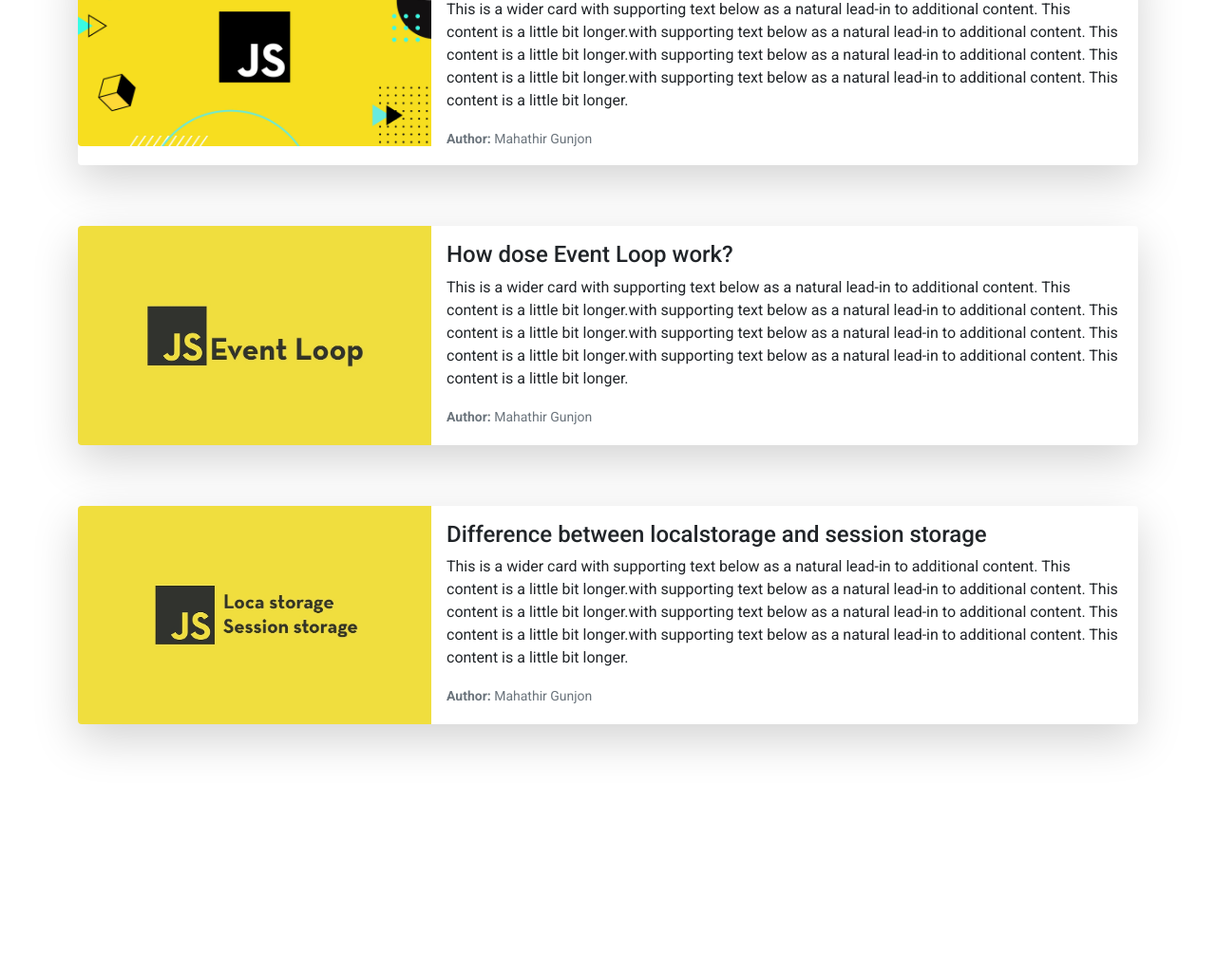
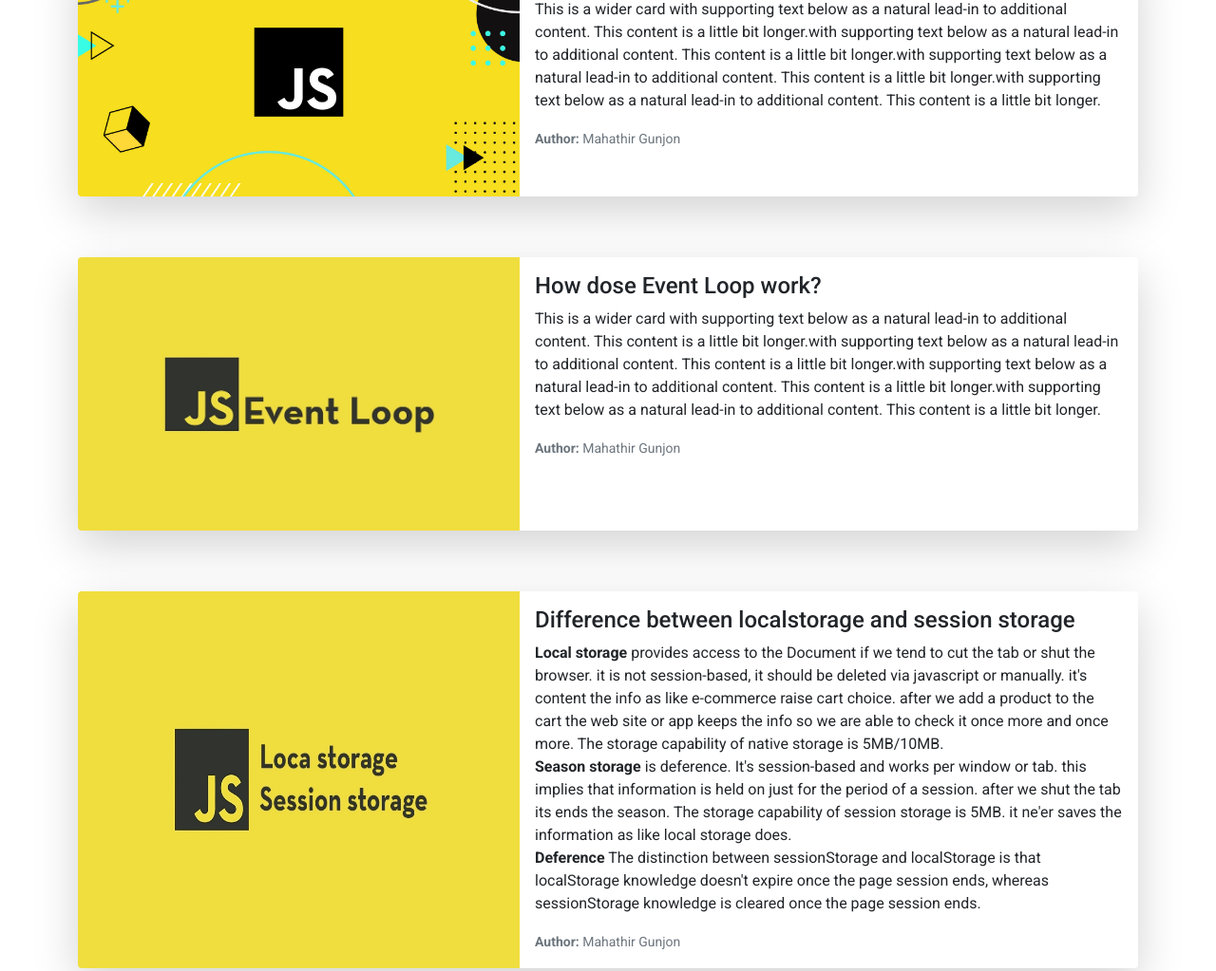
Before and after one commit to Mahathir-Gunjon/insta-sohor-debug, a plain HTML site: page index.html in a window 1280 px wide. Shown: the part 1806-2829 px from the top of the page at 95% size. Before the commit the page ends 2649 px from the top, so only its background shows below. Drawn offline with nearby package versions, Linux system fonts and the light colour scheme.

Commit message:
local storage ang season storage done

```diff
--- a/index.html
+++ b/index.html
@@ -88,10 +88,10 @@
                     <div class="col-md-12 py-3">
                         <div class="card my-3 border-0 shadow-lg">
                             <div class="row g-0">
-                              <div class="col-md-4">
-                                <img src="./images/js-work.jpg" class="img-fluid rounded-start" alt="...">
+                              <div class="col-md-5">
+                                <img src="./images/js-work.jpg" class="img-fluid rounded-start w-100 h-100" alt="...">
                               </div>
-                              <div class="col-md-8">
+                              <div class="col-md-7">
                                 <div class="card-body">
                                   <h4 class="card-title">How dose javascript work?</h4>
                                   <p class="card-text">This is a wider card with supporting text below as a natural lead-in to additional content. This content is a little bit longer.with supporting text below as a natural lead-in to additional content. This content is a little bit longer.with supporting text below as a natural lead-in to additional content. This content is a little bit longer.with supporting text below as a natural lead-in to additional content. This content is a little bit longer.</p>
@@ -104,10 +104,10 @@
                     <div class="col-md-12 py-3">
                         <div class="card my-3 border-0 shadow-lg">
                             <div class="row g-0">
-                              <div class="col-md-4">
-                                <img src="./images/event-loop.jpg" class="img-fluid rounded-start" alt="...">
+                              <div class="col-md-5">
+                                <img src="./images/event-loop.jpg" class="img-fluid rounded-start w-100 h-100" alt="...">
                               </div>
-                              <div class="col-md-8">
+                              <div class="col-md-7">
                                 <div class="card-body">
                                   <h4 class="card-title">How dose Event Loop work?</h4>
                                   <p class="card-text">This is a wider card with supporting text below as a natural lead-in to additional content. This content is a little bit longer.with supporting text below as a natural lead-in to additional content. This content is a little bit longer.with supporting text below as a natural lead-in to additional content. This content is a little bit longer.with supporting text below as a natural lead-in to additional content. This content is a little bit longer.</p>
@@ -120,13 +120,18 @@
                     <div class="col-md-12 py-3">
                         <div class="card my-3 border-0 shadow-lg">
                             <div class="row g-0">
-                              <div class="col-md-4">
-                                <img src="./images/local-vs-season.jpg" class="img-fluid rounded-start" alt="...">
+                              <div class="col-md-5">
+                                <img src="./images/local-vs-season.jpg" class="img-fluid rounded-start w-100 h-100" alt="...">
                               </div>
-                              <div class="col-md-8">
+                              <div class="col-md-7">
                                 <div class="card-body">
                                   <h4 class="card-title">Difference between localstorage and session storage</h4>
-                                  <p class="card-text">This is a wider card with supporting text below as a natural lead-in to additional content. This content is a little bit longer.with supporting text below as a natural lead-in to additional content. This content is a little bit longer.with supporting text below as a natural lead-in to additional content. This content is a little bit longer.with supporting text below as a natural lead-in to additional content. This content is a little bit longer.</p>
+                                  <p class="card-text"><b>Local storage</b> provides access to the Document if we tend to cut the tab  or shut the browser. it is not session-based, it should be deleted via javascript or manually. it's content the info as like e-commerce raise cart choice. after we add a product to the cart the web site or app keeps the info so we are able to check it once more and once more. The storage capability of native storage is 5MB/10MB.
+                                  <br>
+                                  <b>Season storage</b> is deference. It's session-based and works per window or tab. this implies that information is held on just for the period of a session. after we shut the tab its ends the season. The storage capability of session storage is 5MB. it ne'er saves the information as like local storage does.
+                                  <br>
+                                  <b>Deference</b> The distinction between sessionStorage and localStorage is that localStorage knowledge doesn't expire once the page session ends, whereas sessionStorage knowledge is cleared once the page session ends.
+                                  </p>
                                   <p class="card-text"><small class="text-muted"><b>Author:</b> Mahathir Gunjon</small></p>
                                 </div>
                               </div>
```
